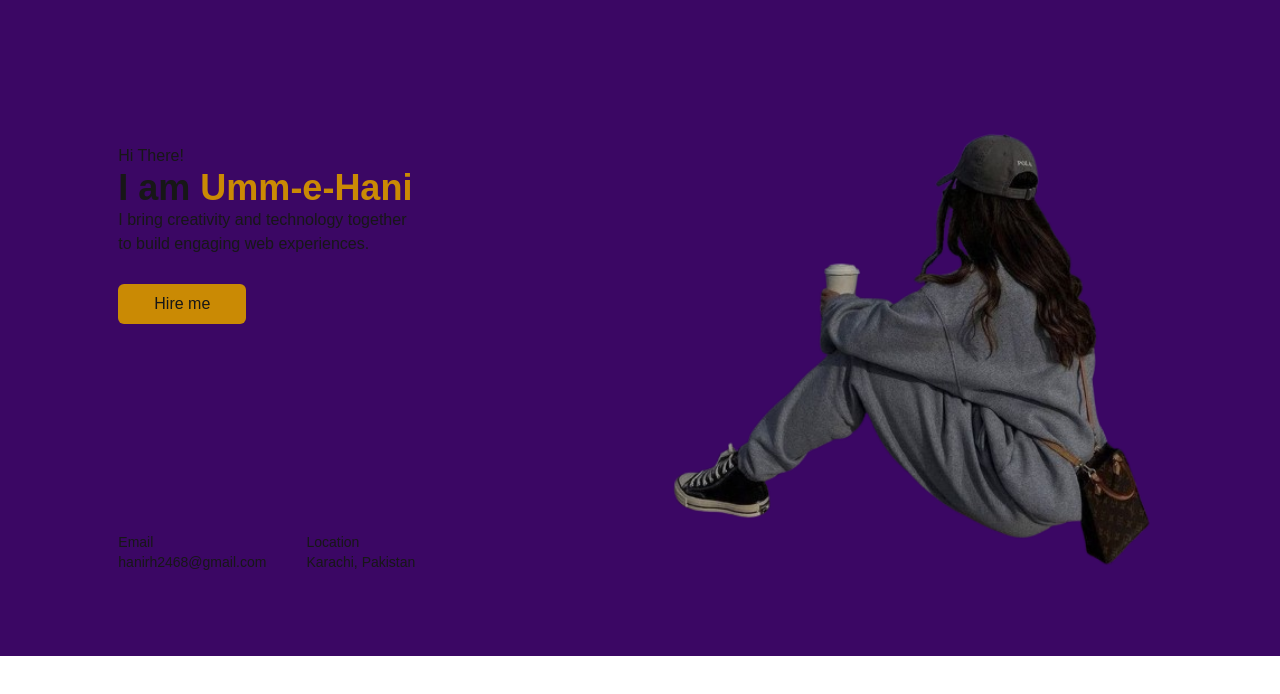
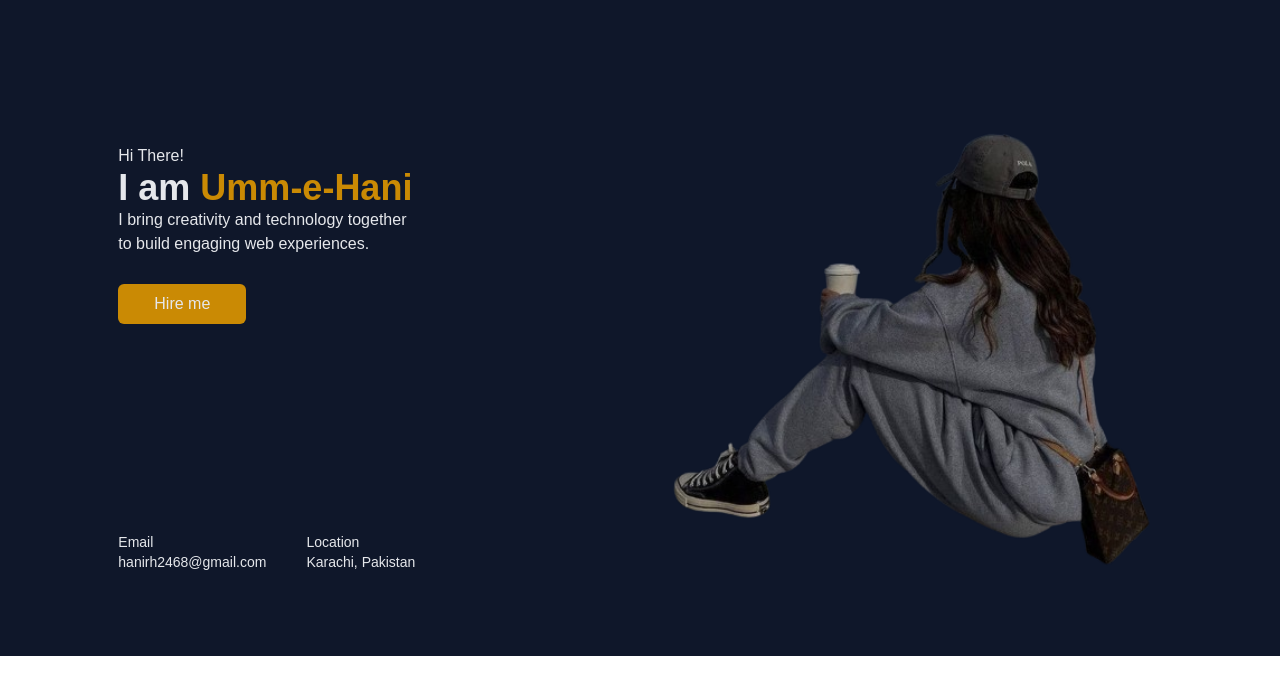
Before and after one commit to Umm-e-Hani02/portfolio-using-next-js-assignment, a Next.js app: page /components/home in a window 1280 px wide. Shown: the top 694 px of the page. Built offline with nearby package versions, Linux system fonts and the light colour scheme.

Commit message:
Update page.tsx

```diff
--- a/src/app/components/home/page.tsx
+++ b/src/app/components/home/page.tsx
@@ -1,9 +1,9 @@
 import Image from "next/image"
 export default function HomePage(){
     return(
-        <section className="bg-purple-950 p-12 flex items-centre justify-evenly" id="home">
+        <section className="bg-slate-900 p-12 flex items-centre justify-evenly" id="home">
 
-            <div className="mt-24">
+            <div className="mt-24 text-gray-200">
 
                 <p>Hi There!</p>
                 <h1 className="text-4xl font-semibold">
```
